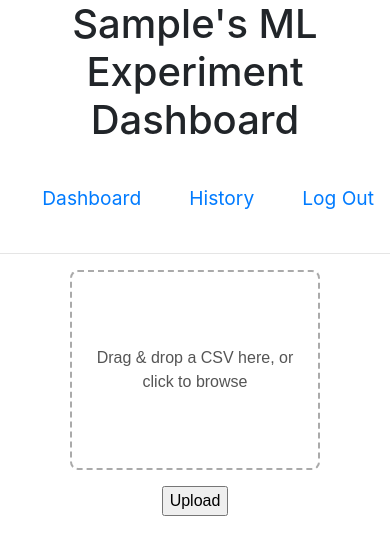
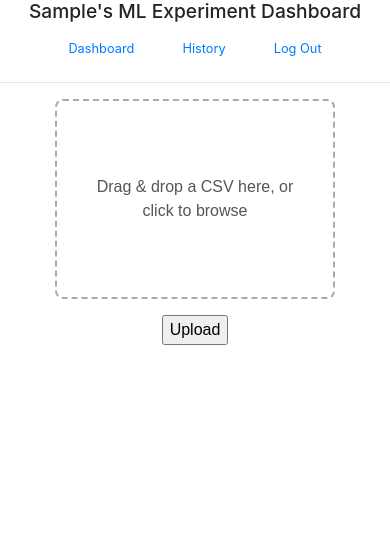
Before and after one commit to ayjay-9/capstone, a Django app: page / in a window 390 px wide. Shown: the top 555 px of the page. Run offline with Django 5.2, Linux system fonts and the light colour scheme; the visitor is signed in with stand-in values (Sample User, id 1); some libraries are stand-ins or nearby versions.

Commit message:
add viewport meta tag to enabl mobile responsivenesse

```diff
--- a/capstone/ml_experiment_dashboard/static/ml_experiment_dashboard/styles.css
+++ b/capstone/ml_experiment_dashboard/static/ml_experiment_dashboard/styles.css
@@ -21,7 +21,7 @@
     align-items: center;
     justify-content: center;
     height: 200px;
-    max-width: 40%;
+    max-width: 60%;
     min-width: 250px;
     box-sizing: border-box;
     padding: 1.5rem;
@@ -79,3 +79,24 @@
     border-radius: 5px;
     margin-top: 2rem;
 }
+
+@media (max-width: 767px) {
+    #masthead {
+        font-size: 1.2rem;
+    }
+
+    #masthead-links {
+        display: flex;
+        justify-content: center;
+        font-size: 0.8rem;
+        margin: 0 0;
+    }
+
+    .drop-zone {
+        max-width: 80%;
+    }
+
+    #dataset-commentary, #result-commentary {
+        width: 90%;
+    }
+}
--- a/capstone/ml_experiment_dashboard/templates/ml_experiment_dashboard/layout.html
+++ b/capstone/ml_experiment_dashboard/templates/ml_experiment_dashboard/layout.html
@@ -4,6 +4,7 @@
 <html lang="en">
     <head>
         <title>{% block title %}ML Experiment Dashboard{% endblock %}</title>
+        <meta name="viewport" content="width=device-width, initial-scale=1">
         <link rel="stylesheet" href="https://stackpath.bootstrapcdn.com/bootstrap/4.4.1/css/bootstrap.min.css" integrity="sha384-Vkoo8x4CGsO3+Hhxv8T/Q5PaXtkKtu6ug5TOeNV6gBiFeWPGFN9MuhOf23Q9Ifjh" crossorigin="anonymous">
         <!-- React -->
         <script crossorigin src="https://unpkg.com/react@18/umd/react.production.min.js"></script>
@@ -31,11 +32,6 @@
                         <li class="nav-item">
                             <a class="nav-link" href="{% url 'index' %}">Dashboard</a>
                         </li>
-                        {% if can_run_experiment %}
-                            <li class="nav-item">
-                                <a class="nav-link" href="{% url 'run_experiment' experiment.id %}">Run Experiment</a>
-                            </li>
-                        {% endif %}
                         <li class="nav-item">
                             <a class="nav-link" href="{% url 'history' %}">History</a>
                         </li>
```
